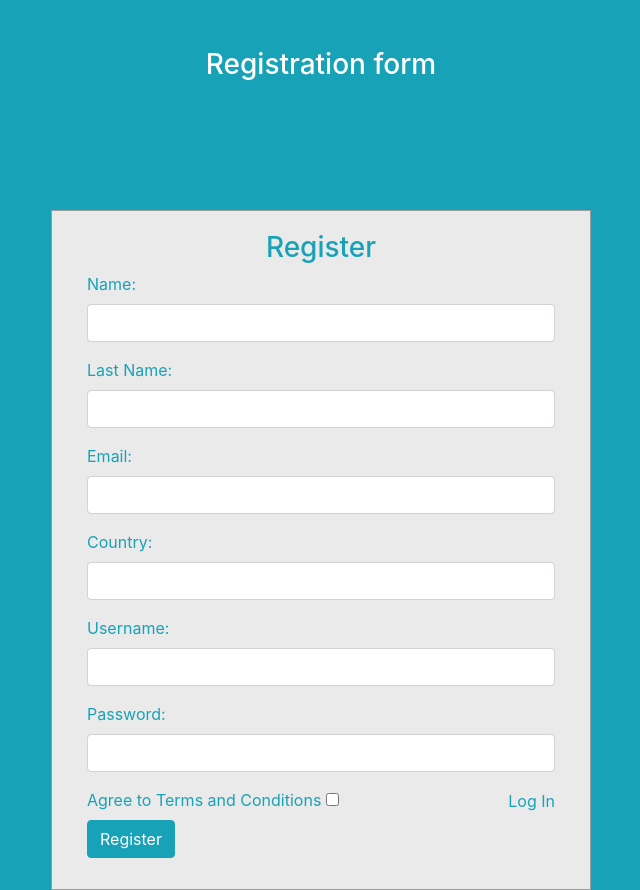
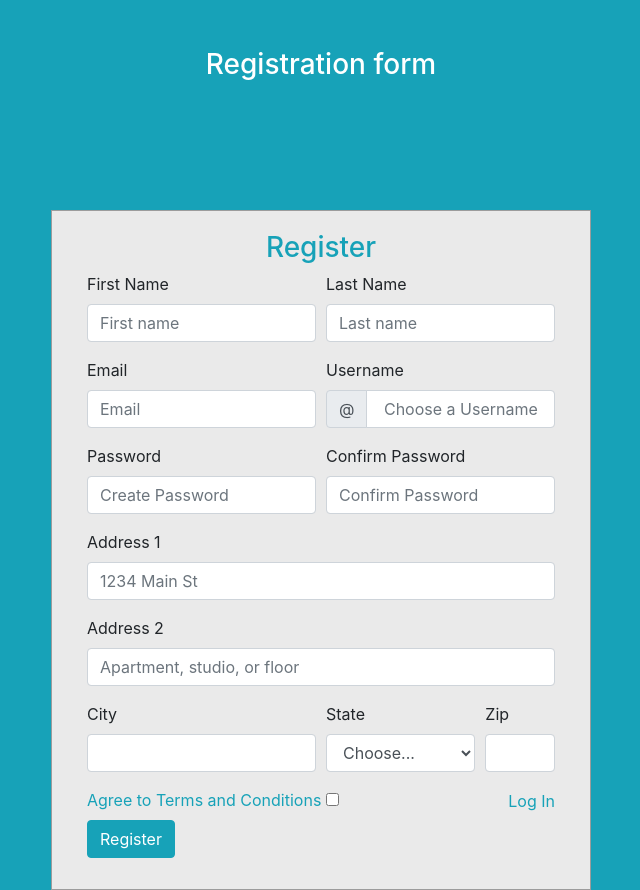
Before and after one commit to nobelium-chloride/Online_Shopping, a Flask app: page /choose_register in a window 1280 px wide. Shown: the whole page, without its empty margins (319-959 px from the left). Run offline with Flask 2, Linux system fonts and the light colour scheme; some libraries are stand-ins or nearby versions.

Commit message:
added more on register form.

```diff
--- a/Backend/app/templates/home/adminDashboard.html
+++ b/Backend/app/templates/home/adminDashboard.html
@@ -77,7 +77,7 @@
 
  <div class="container">
     <div class="row">
-        <div class="col-3">
+        <div class="col-4">
             <h1>Column 1</h1>
             <div class="card">
               <div class="card-header">Admin Links</div>
@@ -94,7 +94,7 @@
               </ul>
             </div>
         </div>
-        <div class="col-9">
+        <div class="col-8">
             <h1>Column 2</h1>
             <div class="card">
               <div class="card-header">Admin Details</div>
--- a/Backend/app/templates/home/register.html
+++ b/Backend/app/templates/home/register.html
@@ -38,19 +38,72 @@ body {
                     <div id="login-box" class="col-md-12">
                         <form id="login-form" class="form" action="/register" method="post">
                             <h3 class="text-center text-info">Register</h3>
+
+                            <div class="form-row">
+                                <div class="form-group col-md-6">
+                                    <label for="name">First Name</label>
+                                  <input type="text" class="form-control" placeholder="First name">
+                                </div>
+                                <div class="form-group col-md-6">
+                                    <label for="surname">Last Name</label>
+                                  <input type="text" class="form-control" placeholder="Last name">
+                                </div>
+                            </div>
+
+                            <div class="form-row">
+                                <div class="form-group col-md-6">
+                                  <label for="inputEmail4">Email</label>
+                                  <input type="email" class="form-control" id="inputEmail4" placeholder="Email">
+                                </div>
+                                <div class="form-group col-md-6">
+                                    <label for="inlineFormInputGroupUsername">Username</label>
+                                    <div class="input-group">
+                                      <div class="input-group-prepend">
+                                        <div class="input-group-text">@</div>
+                                      </div>
+                                      <input type="text" class="form-control" id="inlineFormInputGroupUsername" placeholder=" Choose a Username">
+                                    </div>
+                                </div>
+                            </div>
+
+                            <div class="form-row">
+                                <div class="form-group col-md-6">
+                                  <label for="inputPassword4">Password</label>
+                                  <input type="password" class="form-control" id="inputPassword4" placeholder="Create Password">
+                                </div>
+                                <div class="form-group col-md-6">
+                                  <label for="inputPassword4"> Confirm Password</label>
+                                  <input type="password" class="form-control" id="inputPassword4" placeholder="Confirm Password">
+                                </div>
+                            </div>
+
                             <div class="form-group">
-                                <label for="name" class="text-info">Name:</label><br>
-                                <input type="text" name="name" id="name" class="form-control">
-                            </div>
-                            <div class="form-group">
-                                <label for="surname" class="text-info">Last Name:</label><br>
-                                <input type="text" name="surname" id="surname" class="form-control">
-                            </div>
-                            <div class="form-group">
-                                <label for="email" class="text-info">Email:</label><br>
-                                <input type="text" name="email" id="email" class="form-control">
-                            </div>
-                            <div class="form-group">
+                                <label for="inputAddress">Address 1</label>
+                                <input type="text" class="form-control" id="inputAddress1" placeholder="1234 Main St">
+                              </div>
+                              <div class="form-group">
+                                <label for="inputAddress2">Address 2</label>
+                                <input type="text" class="form-control" id="inputAddress2" placeholder="Apartment, studio, or floor">
+                              </div>
+                              <div class="form-row">
+                                <div class="form-group col-md-6">
+                                  <label for="inputCity">City</label>
+                                  <input type="text" class="form-control" id="inputCity">
+                                </div>
+                                <div class="form-group col-md-4">
+                                  <label for="inputState">State</label>
+                                  <select id="inputState" class="form-control">
+                                    <option selected>Choose...</option>
+                                    <option>...</option>
+                                  </select>
+                                </div>
+                                <div class="form-group col-md-2">
+                                  <label for="inputZip">Zip</label>
+                                  <input type="text" class="form-control" id="inputZip">
+                                </div>
+                              </div>
+
+                           <!--- <div class="form-group">
                                 <label for="country" class="text-info">Country:</label><br>
                                 <input type="text" name="country" id="country" class="form-control">
                             </div>
@@ -61,7 +114,7 @@ body {
                             <div class="form-group">
                                 <label for="password" class="text-info">Password:</label><br>
                                 <input type="password" name="password" id="password" palceholder="Cretate password" class="form-control">
-                            </div>
+                            </div> --->
                             <div class="form-group">
                                 <label for="agree_terms" class="text-info"><span>Agree to Terms and Conditions</span> <span><input id="agree_terms" name="agree_terms" type="checkbox"></span></label><br>
                                 <input type="submit" name="submit" class="btn btn-info btn-md" value="Register">
```
